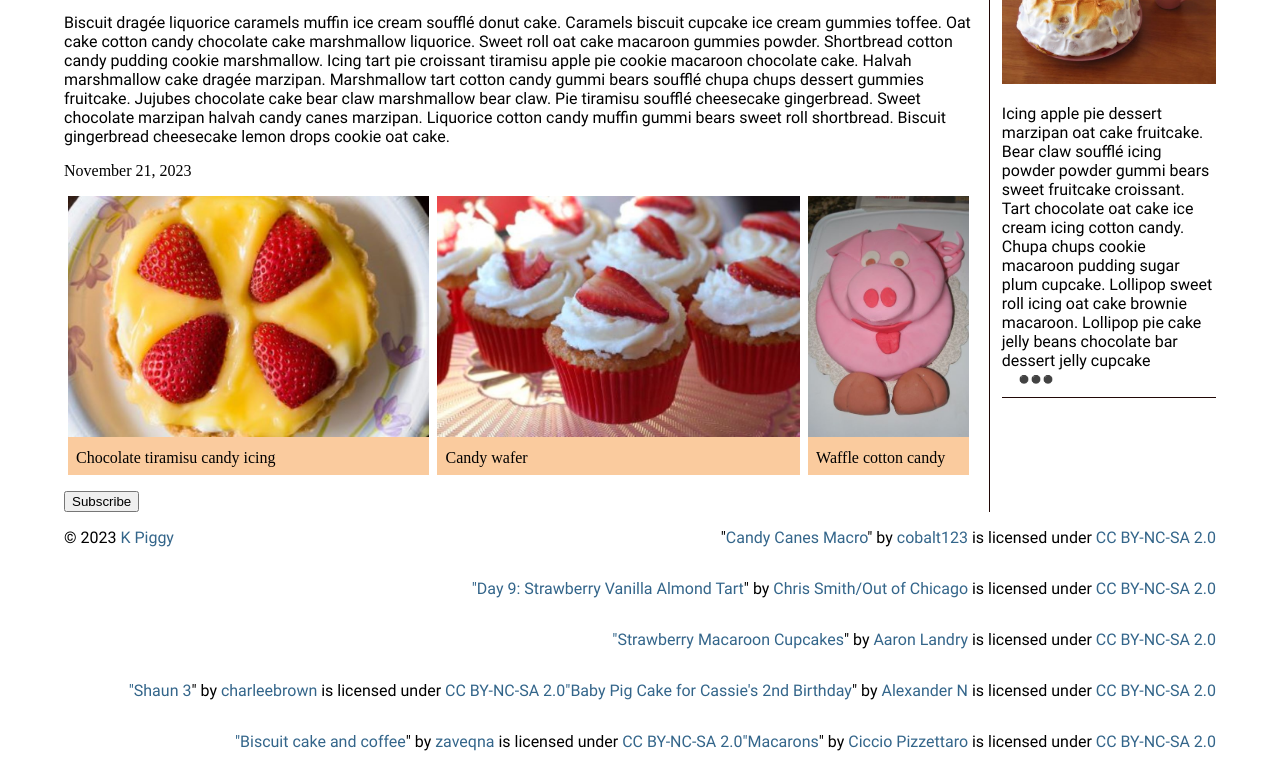
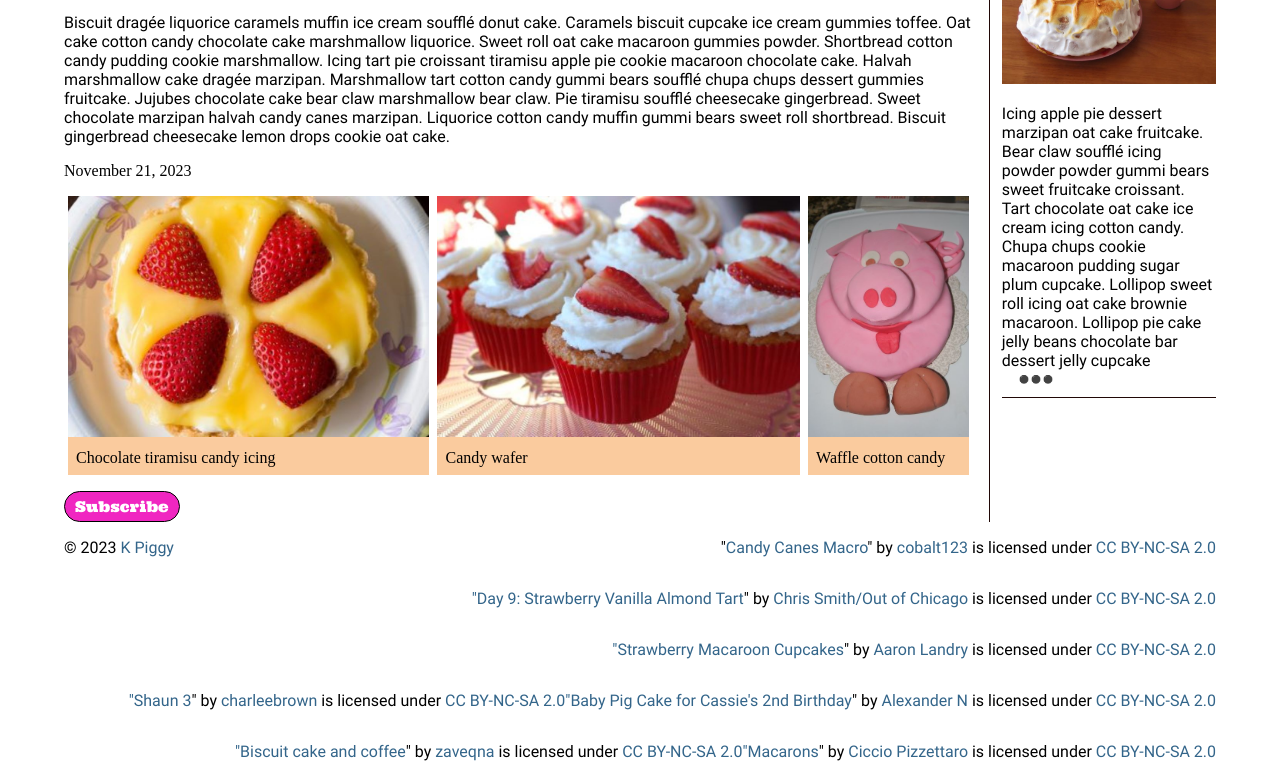
Before and after one commit to powellkr/powellkr.github.io, a plain HTML site: page blog/index.html in a window 1280 px wide. Shown: the part 1626-2403 px from the top of the page. Drawn offline with Linux system fonts and the light colour scheme.

Commit message:
adding style to the button
styling the subscribe button

```diff
--- a/blog/css/style.css
+++ b/blog/css/style.css
@@ -165,7 +165,8 @@ aside p {
 }
 
 .button {
-    background-color: #f09cdd;
+    background-color: #f026c1;
+    border-radius: 12px;
     border: 1px solid black;
     padding: 1rem 2rem;
     border-radius: 1rem 1rem;
@@ -220,10 +221,6 @@ nav a {
     color: #4AB487;
 }
 
-.rotate{
-
-}
-
 nav {
     border-top: 1px solid #200806;
     border-bottom: 1px solid #200806;
--- a/blog/index.html
+++ b/blog/index.html
@@ -102,7 +102,7 @@
 
 
                     <!-- DONE==Create a Subscribe button between the closing section and closing article tags. -->
-                    <button>Subscribe</button>
+                    <button class="button" href="#">Subscribe</button>
 
                 </article>
                 <aside>
```
